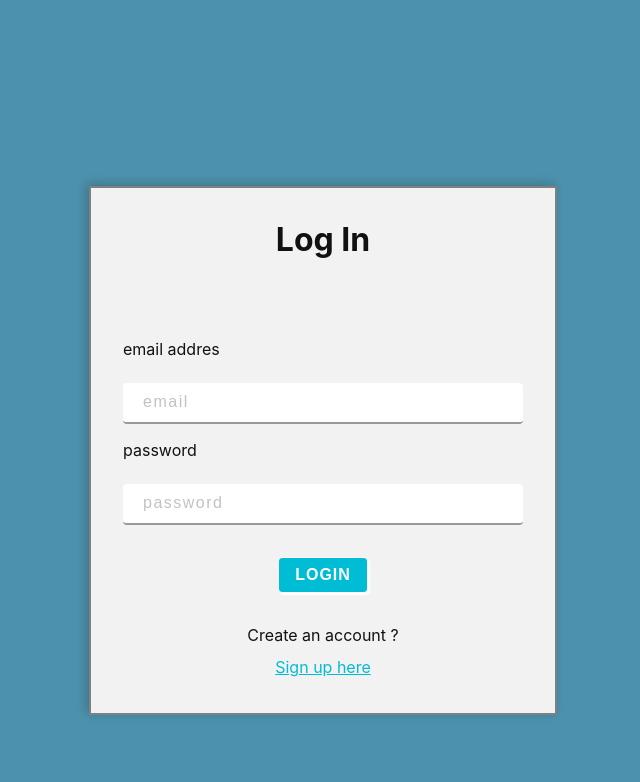
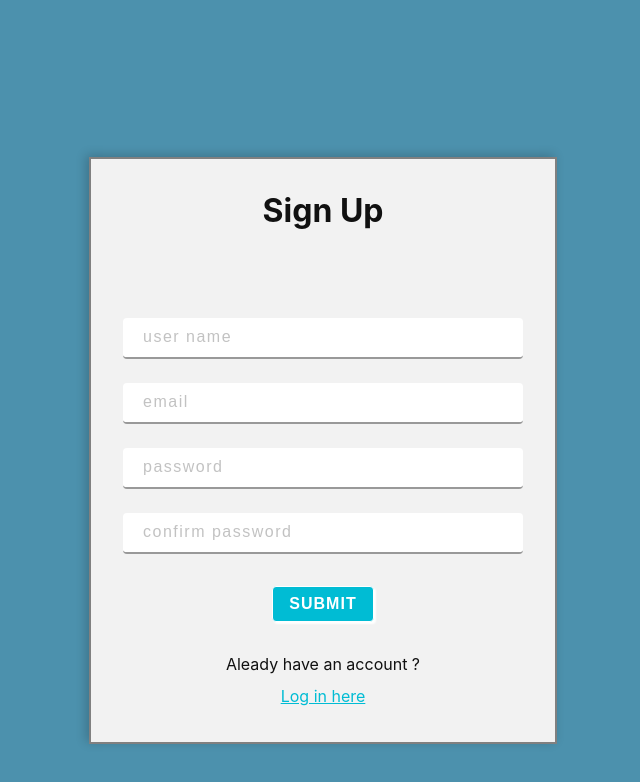
Before and after one commit to arthurkyambadde/React-form, a React (Create React App) app in the folder react-form/: page / in a window 1280 px wide. Shown: the top 782 px of the page, without its empty margins (367-1007 px from the left). Built offline with nearby package versions, Linux system fonts and the light colour scheme.

Commit message:
added functional state to signup here and login features

```diff
--- a/react-form/src/App.js
+++ b/react-form/src/App.js
@@ -14,13 +14,40 @@ const AppContainer = styled.div`
 `;
 
 class App extends React.Component {
+  constructor(props) {
+    super(props);
+    this.state = {
+      isUser: false,
+    };
+  }
+
+  changeToSignUp = () => {
+    this.setState({
+      isUser: false,
+    });
+  };
+
+  changeToLogin = () => {
+    this.setState(
+      {
+        isUser: true,
+      }
+      // () => {
+      //   console.log(this.isUser);
+      // }
+    );
+  };
+
   render() {
-    return (
-      <AppContainer className="App">
-        <SignUp />
-        <LogIn />
-      </AppContainer>
-    );
+    let userFormDisplayed;
+
+    if (this.state.isUser) {
+      userFormDisplayed = <LogIn switchFunction={this.changeToSignUp} />;
+    } else {
+      userFormDisplayed = <SignUp switchFunction={this.changeToLogin} />;
+    }
+
+    return <AppContainer className="App">{userFormDisplayed}</AppContainer>;
   }
 }
 
--- a/react-form/src/Components/LogIn.js
+++ b/react-form/src/Components/LogIn.js
@@ -27,7 +27,7 @@ const FormTextArea = styled.form`
   display: flex;
   flex-direction: column;
   justify-content: center;
-  gap: 16px;
+  gap: 32px;
   width: 100%;
 `;
 
@@ -101,6 +101,17 @@ const SignUp = styled.p`
   }
 `;
 
+const DetailWrapper = styled.div`
+  width: 100%;
+  display: flex;
+  flex-direction: column;
+  gap: 8px;
+`;
+
+const InputLabel = styled.label`
+  color: #555;
+`;
+
 class LogIn extends React.Component {
   constructor(props) {
     super(props);
@@ -125,25 +136,30 @@ class LogIn extends React.Component {
       <FormStyles>
         <SignUpHeading>Log In</SignUpHeading>
         <FormTextArea>
-          <labe>email addres</labe>
+          <DetailWrapper>
+            <InputLabel>Email addres</InputLabel>
             <Input
               value={this.state.email}
               type="email"
               placeholder="email"
               onChange={this.handleEmailChange}
             ></Input>
-          <labe>password</labe>
+          </DetailWrapper>
+
+          <DetailWrapper>
+            <InputLabel>Password</InputLabel>
             <Input
               value={this.state.password}
               type="password"
               placeholder="password"
               onChange={this.handlePasswordChange}
             ></Input>
+          </DetailWrapper>
         </FormTextArea>
         <Submit>LOGIN</Submit>
         <LogInContainer>
           <LogInTag>Create an account ?</LogInTag>
-          <SignUp>Sign up here</SignUp>
+          <SignUp onClick={this.props.switchFunction}>Sign up here</SignUp>
         </LogInContainer>
       </FormStyles>
     );
--- a/react-form/src/Components/SignUp.js
+++ b/react-form/src/Components/SignUp.js
@@ -2,7 +2,7 @@ import React from "react";
 import styled from "styled-components";
 
 const FormStyles = styled.div`
-  display: none;
+  display: flex;
   align-items: center;
   flex-direction: column;
   padding: 32px;
@@ -162,7 +162,7 @@ class SignUp extends React.Component {
         <Submit>SUBMIT</Submit>
         <LogInContainer>
           <LogInTag>Aleady have an account ?</LogInTag>
-          <Login>Log in here</Login>
+          <Login onClick={this.props.switchFunction}>Log in here</Login>
         </LogInContainer>
       </FormStyles>
     );
```
Lines whose indentation alone changed are shown as unchanged.
